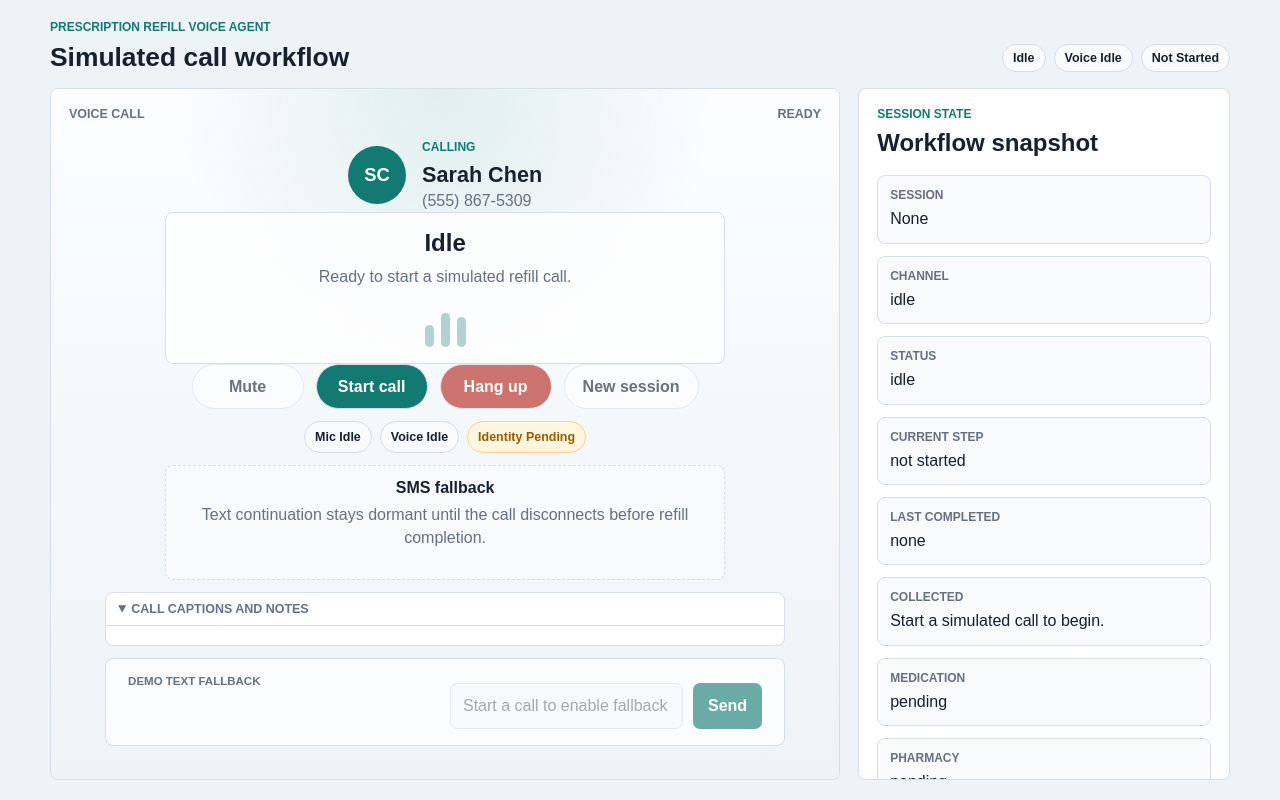
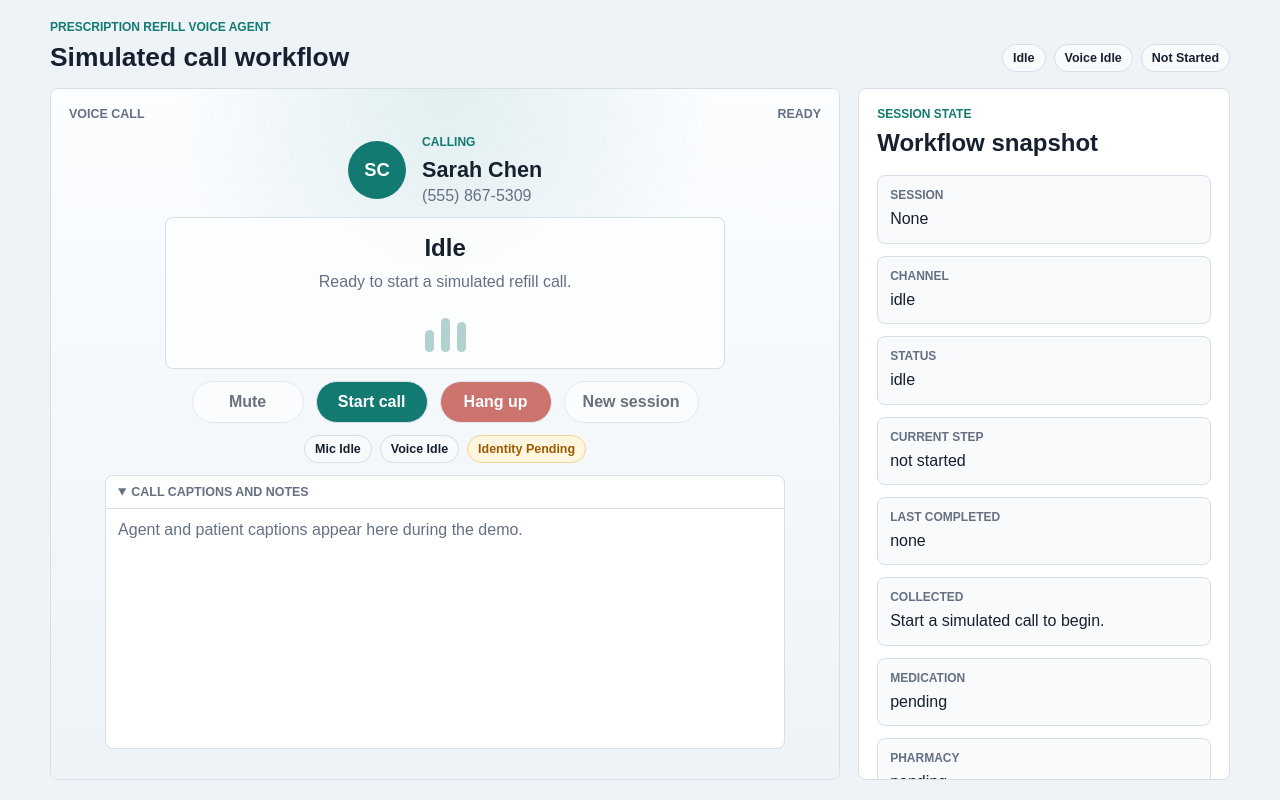
Before and after one commit to rohan-shettyy/scopehealth-agent, a Next.js app: page / in a window 1280 px wide. Built offline with nearby package versions, Linux system fonts and the light colour scheme.

Commit message:
fix: show canonical speech captions before response

```diff
--- a/app/globals.css
+++ b/app/globals.css
@@ -138,7 +138,7 @@ input:disabled {
     linear-gradient(180deg, #fbfdff 0%, #eef3f7 100%);
   display: grid;
   gap: 12px;
-  grid-template-rows: auto auto minmax(128px, 1fr) auto auto auto minmax(46px, 0.7fr) auto auto;
+  grid-template-rows: auto auto auto auto auto 1fr auto;
   padding: 18px;
 }
 
@@ -287,7 +287,6 @@ input:disabled {
   justify-content: center;
 }
 
-.sms-standby,
 .channel-route-card {
   background: var(--surface-soft);
   border: 1px dashed var(--border);
@@ -297,20 +296,12 @@ input:disabled {
   padding: 10px 12px;
 }
 
-.sms-standby {
-  margin: 0 auto;
-  max-width: 560px;
-  text-align: center;
-}
-
-.sms-standby span,
 .channel-route-card strong {
   color: var(--foreground);
   display: block;
   font-weight: 800;
 }
 
-.sms-standby p,
 .channel-route-card span {
   display: block;
   margin-top: 4px;
@@ -327,6 +318,10 @@ input:disabled {
   max-width: 680px;
   overflow: hidden;
   width: 100%;
+}
+
+.call-captions[open] {
+  height: 100%;
 }
 
 .call-captions summary {
@@ -368,30 +363,6 @@ input:disabled {
 
 .caption-empty {
   color: var(--muted);
-}
-
-.demo-aid-form {
-  background: rgba(255, 255, 255, 0.72);
-  border: 1px solid var(--border);
-  border-radius: 8px;
-  margin: 0 auto;
-  max-width: 680px;
-  padding: 10px;
-  width: 100%;
-}
-
-.demo-aid-form label {
-  color: var(--muted);
-  font-size: 0.72rem;
-  font-weight: 800;
-  text-transform: uppercase;
-}
-
-.demo-aid-form div {
-  display: grid;
-  gap: 10px;
-  grid-template-columns: minmax(0, 1fr) auto;
-  margin-top: 8px;
 }
 
 .sms-screen {
--- a/app/page.tsx
+++ b/app/page.tsx
@@ -94,6 +94,7 @@ type VoiceStatus = "idle" | "connecting" | "live" | "text-fallback" | "unavailab
 export default function Home() {
   const [session, setSession] = useState<SessionSnapshot | null>(null);
   const [messages, setMessages] = useState<TranscriptMessage[]>([]);
+  const [pendingCaption, setPendingCaption] = useState<TranscriptMessage | null>(null);
   const [refillRequest, setRefillRequest] =
     useState<TranscriptResponse["refillRequest"]>();
   const [input, setInput] = useState("");
@@ -117,6 +118,7 @@ export default function Home() {
   const hasSpeechRef = useRef(false);
   const silenceStartedAtRef = useRef<number | null>(null);
   const utteranceStartedAtRef = useRef<number | null>(null);
+  const preSpeechChunksRef = useRef<Int16Array[]>([]);
   const utteranceChunksRef = useRef<Int16Array[]>([]);
   const playbackSourcesRef = useRef<AudioBufferSourceNode[]>([]);
   const playbackResolveRef = useRef<(() => void) | null>(null);
@@ -148,8 +150,8 @@ export default function Home() {
     ? "sms"
     : "call";
   const callCaptionMessages = useMemo(
-    () => getCallCaptionMessages(messages),
-    [messages]
+    () => getCallCaptionMessages(messages, pendingCaption),
+    [messages, pendingCaption]
   );
 
   const workflowSummary = useMemo(() => {
@@ -278,8 +280,9 @@ export default function Home() {
     return navigator.mediaDevices.getUserMedia({
       audio: {
         channelCount: 1,
+        sampleRate: { ideal: 16000 },
         echoCancellation: true,
-        noiseSuppression: true,
+        noiseSuppression: false,
         autoGainControl: true
       }
     });
@@ -392,6 +395,7 @@ export default function Home() {
       window.localStorage.removeItem("refill-demo-session-id");
       setSession(null);
       setMessages([]);
+      setPendingCaption(null);
       setRefillRequest(undefined);
       setInput("");
       setSmsInput("");
@@ -405,19 +409,20 @@ export default function Home() {
 
   async function submitSms(event: FormEvent<HTMLFormElement>) {
     event.preventDefault();
+    const text = smsInput.trim();
 
-    if (!session || !smsInput.trim()) {
+    if (!session || !text) {
       return;
     }
 
     setError(null);
+    setSmsInput("");
 
     try {
       const data = await postJson<TurnResponse>("/api/workflow/sms/reply", {
         sessionId: session.id,
-        text: smsInput.trim()
+        text
       });
-      setSmsInput("");
       setSession(data.session);
       setRefillRequest(data.refillRequest);
       await refreshSession(data.session.id, { quiet: true });
@@ -496,6 +501,7 @@ export default function Home() {
     audioPostInFlightRef.current = false;
     hasSpeechRef.current = false;
     silenceStartedAtRef.current = null;
+    preSpeechChunksRef.current = [];
 
     workletNode.port.onmessage = (event: MessageEvent<Float32Array>) => {
       if (
@@ -510,7 +516,20 @@ export default function Home() {
       const inputBuffer = event.data;
       const rms = getRms(inputBuffer);
       const now = Date.now();
-      const speechDetected = rms > (agentSpeakingRef.current ? 0.035 : 0.018);
+      const pcm = convertFloat32ToPcm16(
+        inputBuffer,
+        audioContext.sampleRate,
+        16000
+      );
+      const speechDetected = rms > (agentSpeakingRef.current ? 0.03 : 0.01);
+
+      if (pcm.length > 0 && !hasSpeechRef.current) {
+        preSpeechChunksRef.current.push(pcm);
+
+        if (preSpeechChunksRef.current.length > 12) {
+          preSpeechChunksRef.current.shift();
+        }
+      }
 
       if (speechDetected) {
         if (agentSpeakingRef.current) {
@@ -522,35 +541,34 @@ export default function Home() {
         silenceStartedAtRef.current = null;
         setCallStatus("listening");
         setAudioNotice("Listening: speech detected");
+
+        if (preSpeechChunksRef.current.length > 0) {
+          utteranceChunksRef.current.push(...preSpeechChunksRef.current);
+          preSpeechChunksRef.current = [];
+        }
       } else if (hasSpeechRef.current) {
         silenceStartedAtRef.current ??= now;
 
         if (
-          now - silenceStartedAtRef.current > 900 ||
+          now - silenceStartedAtRef.current > 1400 ||
           (utteranceStartedAtRef.current !== null &&
-            now - utteranceStartedAtRef.current > 12000)
+            now - utteranceStartedAtRef.current > 15000)
         ) {
           void finishAudioTurn();
           return;
         }
       }
 
-      if (hasSpeechRef.current) {
-        const pcm = convertFloat32ToPcm16(
-          inputBuffer,
-          audioContext.sampleRate,
-          16000
-        );
-
-        if (pcm.length > 0) {
-          utteranceChunksRef.current.push(pcm);
-        }
+      if (hasSpeechRef.current && pcm.length > 0) {
+        utteranceChunksRef.current.push(pcm);
       }
     };
 
     source.connect(workletNode);
-    // Connect to destination so the worklet stays alive
-    workletNode.connect(audioContext.destination);
+    const silentSink = audioContext.createGain();
+    silentSink.gain.value = 0;
+    workletNode.connect(silentSink);
+    silentSink.connect(audioContext.destination);
   }
 
   async function finishAudioTurn() {
@@ -572,6 +590,7 @@ export default function Home() {
     hasSpeechRef.current = false;
     silenceStartedAtRef.current = null;
     utteranceStartedAtRef.current = null;
+    preSpeechChunksRef.current = [];
     utteranceChunksRef.current = [];
     setCallStatus("processing");
     setAudioNotice("Processing speech");
@@ -596,10 +615,17 @@ export default function Home() {
       const data = await postJson<TurnResponse>("/api/workflow/call/audio/end", {
         sessionId
       });
+      const patientTranscript = getCanonicalUserTranscript(data.voiceEvents ?? []);
+
+      if (patientTranscript) {
+        setPendingCaption(createPendingCaption(patientTranscript));
+        setAudioNotice("Patient speech transcribed");
+      }
 
       setSession(data.session);
       setRefillRequest(data.refillRequest);
       await refreshSession(data.session.id, { quiet: true });
+      setPendingCaption(null);
       await playModelAudio(data.voiceEvents ?? []);
       setCallStatus(data.session.state.status === "completed" ? "ended" : "listening");
       setAudioNotice(
@@ -823,11 +849,6 @@ export default function Home() {
                 />
               </div>
 
-              <div className="sms-standby">
-                <span>SMS fallback</span>
-                <p>Text continuation stays dormant until the call disconnects before refill completion.</p>
-              </div>
-
               <details className="call-captions" open={voiceStatus !== "live"}>
                 <summary>Call captions and notes</summary>
                 <div className="caption-list">
@@ -846,27 +867,6 @@ export default function Home() {
                   <div ref={transcriptEndRef} />
                 </div>
               </details>
-
-              <form className="turn-form demo-aid-form" onSubmit={submitTurn}>
-                <label htmlFor="call-text-fallback">Demo text fallback</label>
-                <div>
-                  <input
-                    id="call-text-fallback"
-                    aria-label="Patient call input"
-                    placeholder={
-                      canSend
-                        ? "Use only if mic or voice fallback is needed..."
-                        : "Start a call to enable fallback input"
-                    }
-                    value={input}
-                    onChange={(event) => setInput(event.target.value)}
-                    disabled={!canSend}
-                  />
-                  <button type="submit" disabled={!canSend || !input.trim()}>
-                    Send
-                  </button>
-                </div>
-              </form>
 
               {error ? <p className="error-banner">{error}</p> : null}
             </div>
@@ -1168,17 +1168,41 @@ function getCallStateCopy(status: CallStatus, audioNotice: string) {
   }
 }
 
-function getCallCaptionMessages(messages: TranscriptMessage[]) {
+function getCallCaptionMessages(
+  messages: TranscriptMessage[],
+  pendingCaption: TranscriptMessage | null
+) {
   const fallbackIndex = messages.findIndex(
     (message) =>
       message.role === "system" &&
       message.content.includes("SMS fallback activated")
   );
   const callMessages = fallbackIndex >= 0 ? messages.slice(0, fallbackIndex) : messages;
+  const visibleMessages = pendingCaption
+    ? [...callMessages, pendingCaption]
+    : callMessages;
 
-  return callMessages.filter(
+  return visibleMessages.filter(
     (message) => message.role !== "tool"
   );
+}
+
+function getCanonicalUserTranscript(events: VoiceEvent[]) {
+  return events
+    .filter((event) => event.type === "user_transcript" && event.text?.trim())
+    .at(-1)
+    ?.text
+    ?.trim();
+}
+
+function createPendingCaption(content: string): TranscriptMessage {
+  return {
+    id: -Date.now(),
+    role: "user",
+    content,
+    sequence: Number.MAX_SAFE_INTEGER,
+    createdAt: new Date().toISOString()
+  };
 }
 
 function getVoiceStatusFromTranscript(
```
